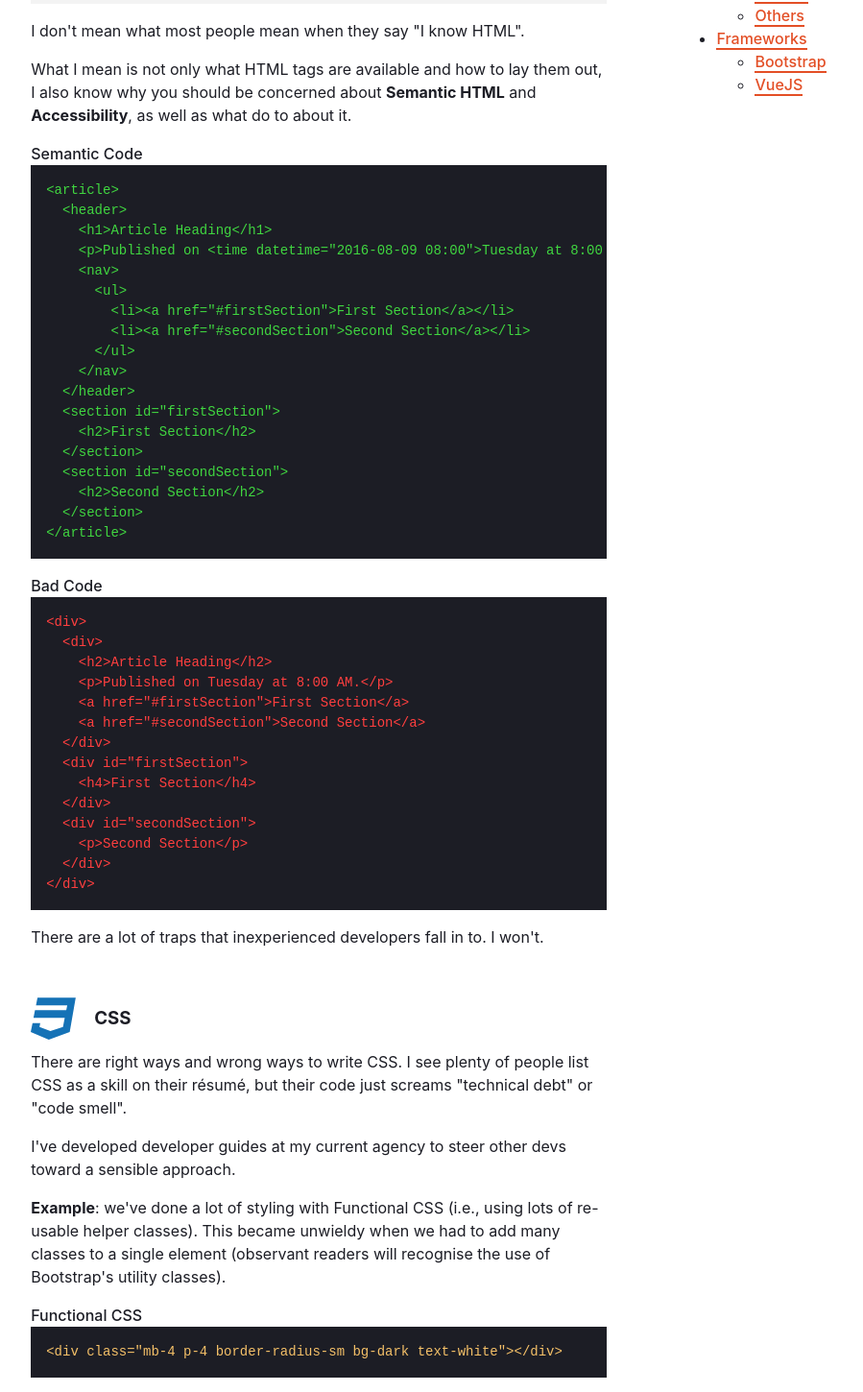
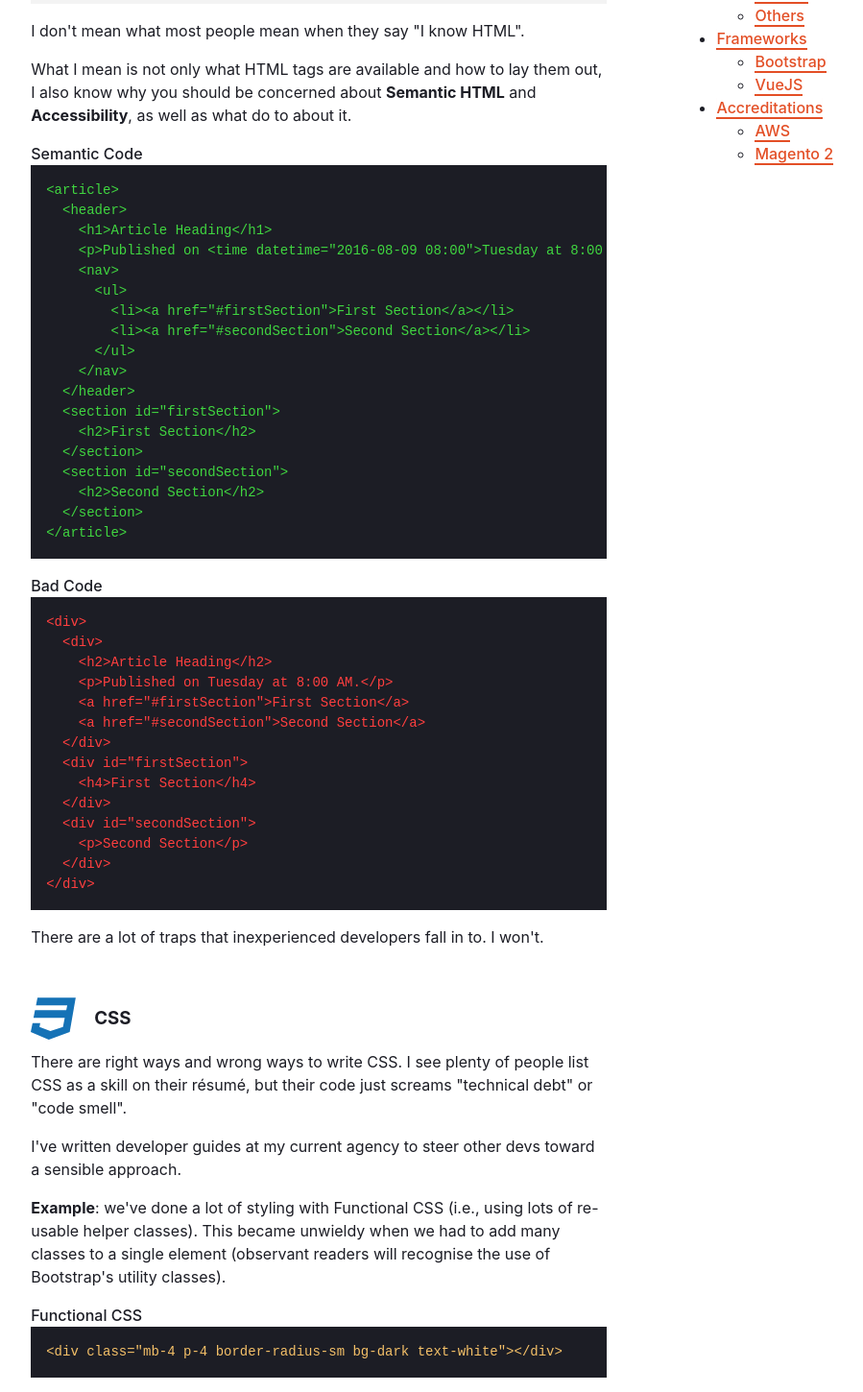
Before and after one commit to Glenn-Domin/Port-Vue_Nuxt, a Nuxt app: page /skills in a window 1280 px wide. Shown: the part 440-1890 px from the top of the page at 96% size, without its empty margins (125-1024 px from the left). Built offline with nearby package versions, Linux system fonts and the light colour scheme.

Commit message:
adding accreditations, edits

```diff
--- a/pages/skills.vue
+++ b/pages/skills.vue
@@ -35,6 +35,13 @@
                     <li><a href="#vue">VueJS</a></li>
                   </ul>
                 </li>
+                <li>
+                  <a href="#accreditations">Accreditations</a>
+                  <ul>
+                    <li><a href="#accreditations">AWS</a></li>
+                    <li><a href="#accreditations">Magento 2</a></li>
+                  </ul>
+                </li>
               </ul>
             </nav>
           </aside>
@@ -60,7 +67,7 @@
               CSS
             </h3>
             <p>There are right ways and wrong ways to write CSS. I see plenty of people list CSS as a skill on their résumé, but their code just screams "technical debt" or "code smell".</p>
-            <p>I've developed developer guides at my current agency to steer other devs toward a sensible approach.</p>
+            <p>I've written developer guides at my current agency to steer other devs toward a sensible approach.</p>
             <p><strong>Example</strong>: we've done a lot of styling with Functional CSS (i.e., using lots of re-usable helper classes). This became unwieldy when we had to add many classes to a single element (observant readers will recognise the use of Bootstrap's utility classes).</p>
             <p class="code-desc">Functional CSS</p>
             <code>{{codeFunctional}}</code>
@@ -110,7 +117,7 @@
             <p>I've worked on quite a lot of Magento sites (some Magento 1 but mostly Magento 2) sites over the years, my poster-child for which is <nuxt-link class="nav-link" to="case-studies/tus">Total Uniform Solutions</nuxt-link>.</p>
             <p>We've been using a docker container for setting up a dev environment but I think there's more to investigate performance-wise for ease of development.</p>
             <p>We've eschewed the default Magento LESS functionality for SCSS and Bootstrap, with the noteable exceptions of layout and buttons (sort of).</p>
-            <p>I'm fairly confident with the Magento front-end, though there are some things in the XML and JS arenas where I need to learn more about the Magento way of doing things. I'm undertaking certified Magento training to accomplish this.</p>
+            <p>I'm fairly confident with the Magento front-end, though there are some things in the XML and JS arenas where I need to learn more about the Magento way of doing things. I've completed certified <a href="https://u.magento.com/certification/directory/dev/3340373" target="_blank" rel="noreferrer">M2 Front End Developer</a> training to accomplish this.</p>
             <h3 id="joomla" class="skills-heading">
               <joomla width="50" height="50.39" />
               Joomla
@@ -124,6 +131,7 @@
               <li>Shopify</li>
               <li>Drupal</li>
               <li>BigCommerce</li>
+              <li>Neato</li>
             </ul>
             <h2>Frameworks</h2>
             <h3 id="bootstrap" class="skills-heading">
@@ -138,6 +146,13 @@
               VueJS
             </h3>
             <p>I've used VueJS as the JS framework in a few very large, data-heavy projects, one of which is e-commerce and I find it's a great way to lay out a project in a simple way.</p>
+            <p>We tend to pair VueJS with a Laravel back-end and it works well.</p>
+            <h2 id="accreditations">Accreditations</h2>
+            <p><em>Only internationally recognised accreditations are included.</em></p>
+            <ul>
+              <li><a href="https://www.certmetrics.com/amazon/public/transcript.aspx?transcript=MFM07HQ121R11GCT" target="_blank" rel="noreferrer">AWS Certified Cloud Practitioner</a></li>
+              <li><a href="https://u.magento.com/certification/directory/dev/3340373/" target="_blank" rel="noreferrer">Magento 2 Front End Developer</a></li>
+            </ul>
           </div>
         </div>
       </div>
```
